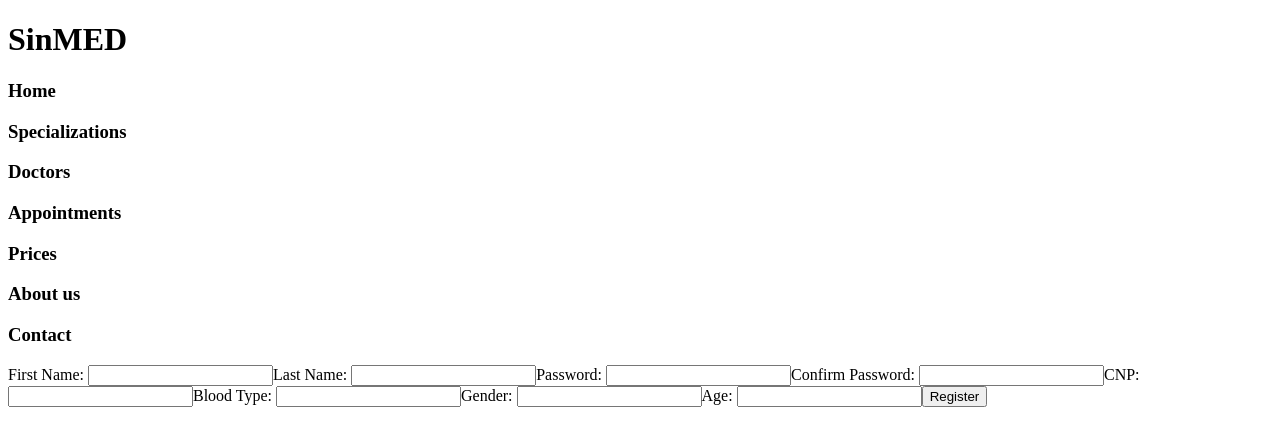
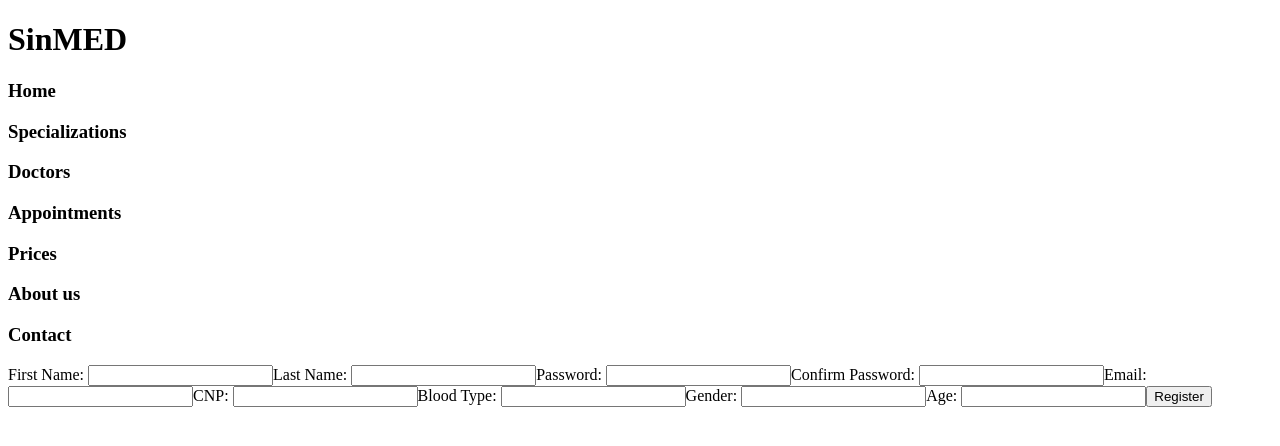
Before and after one commit to heteaiua/SinMed, a React (Create React App) app in the folder frontend-bun/: page /register in a window 1280 px wide. Shown: the top 446 px of the page. Built offline with nearby package versions, Linux system fonts and the light colour scheme.

Commit message:
register added

```diff
--- a/frontend-bun/src/Pages/Login.js
+++ b/frontend-bun/src/Pages/Login.js
@@ -26,8 +26,8 @@ function Login() {
         <Form className='loginFormContainer'>
           <label>E-mail: </label>
           <Field
-            id="id"
-            name="id"/>
+            id="email"
+            name="email"/>
           <label>Password: </label>
           <Field
             id="password"
--- a/frontend-bun/src/Pages/Register.js
+++ b/frontend-bun/src/Pages/Register.js
@@ -1,10 +1,13 @@
-import React from 'react'
+import React, {useState} from 'react'
 import {Formik, Form, Field } from "formik"
+import { useNavigate } from "react-router-dom"
 import * as Yup from "yup"
 import axios from "axios"
 
 
 function Register() {
+  const navigate = useNavigate();
+
   const initialValues={
     firstName: "",
     lastName:"",
@@ -23,15 +26,26 @@ function Register() {
     password: Yup.string().min(5).max(25).required('Password is required'),
     passwordConfirmation: Yup.string()
      .oneOf([Yup.ref('password'), null], 'Passwords must match'),
-     cnp: Yup.string().required(),
-     bloodType: Yup.string().required(),
-     gender: Yup.string().required(),
-     age: Yup.string().required(),
+    cnp: Yup.string().required(),
+    bloodType: Yup.string().required(),
+    gender: Yup.string().required(),
+    age: Yup.string().required(),
   })
 
   const onSubmit = (data) => {
-    axios.post("http://localhost:8080/", data).then(()=>{
-        console.log("ok");
+    console.log(data);
+    axios.post("http://localhost:8080/", {
+      firstName: data.firstName,
+      lastName: data.lastName,
+      email: data.email,
+      password:data.password,
+      cnp:data.cnp,
+      bloodType:data.bloodType,
+      gender:data.gender,
+      age:data.age
+    }).then(()=>{
+      console.log("ok");
+      navigate("/login");
     });
   }
 
@@ -55,6 +69,10 @@ function Register() {
           <Field
               id="confirm_password"
               name="confirmPassword" />
+              <label>Email: </label>
+          <Field
+              id="email"
+              name="email" />
           <label>CNP: </label>
           <Field
               id="cnp"
@@ -62,7 +80,7 @@ function Register() {
           <label>Blood Type: </label>
           <Field
               id="bloodType"
-              name="bloodtype" />
+              name="bloodType" />
           <label>Gender: </label>
           <Field
               id="gender"
```
